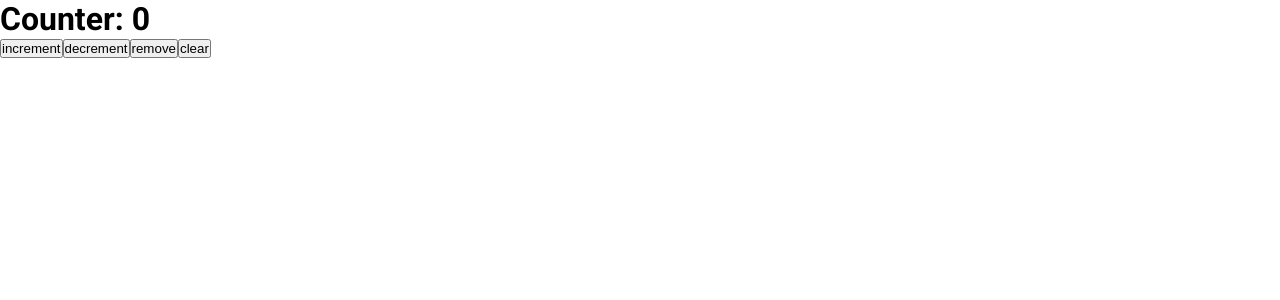
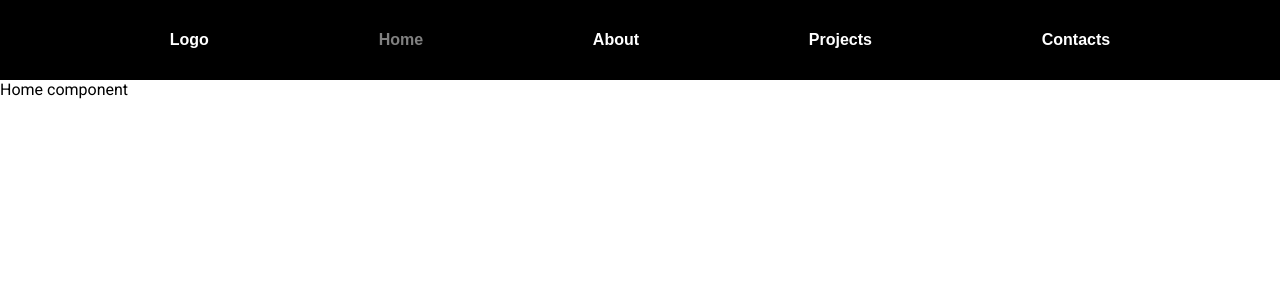
Before and after one commit to Abbos1202/reactjs, a React (Create React App) app: page /home in a window 1280 px wide. Shown: the top 300 px of the page. Built offline with nearby package versions, Linux system fonts and the light colour scheme; a web font is replaced by a local one.

Commit message:
react-roter-dom@5, BrowserRouter, Router, NavLink Link, path to, component, exact, switch, activeStyle

```diff
--- a/src/App.jsx
+++ /dev/null
@@ -1,30 +0,0 @@
-import React, { useState } from "react";
-
-const App = () => {
-  const [count, setCount] = useState(Number(localStorage.getItem('count')));
-
-  const Increment = () => {
-    // localStorage.setItem('count', count + 1)
-    localStorage.setItem('count', JSON.stringify({count: count + 1}))
-    setCount(count + 1)
-  }
-
-  const Decrement = () => {
-    localStorage.setItem('count', count - 1)
-    setCount(count - 1)
-  }
-
-   console.log(JSON.parse(localStorage.getItem('count')));
-
-  return (
-    <div>
-      <h1>Counter: {count} </h1>
-      <button onClick={Increment}>increment</button>
-      <button onClick={Decrement}>decrement</button>
-      <button onClick={() => localStorage.removeItem('count')}>remove</button>
-      <button onClick={() => localStorage.clear()}>clear</button>
-    </div>
-  );
-};
-
-export default App;
--- /dev/null
+++ b/src/components/About/index.jsx
@@ -0,0 +1,9 @@
+import React from 'react';
+
+const About = () => {
+  return (
+    <div>About</div>
+  )
+}
+
+export default About;
--- /dev/null
+++ b/src/components/Contacts/index.jsx
@@ -0,0 +1,9 @@
+import React from 'react';
+
+const Contacts = () => {
+  return (
+    <div>Contacts</div>
+  )
+}
+
+export default Contacts;
--- /dev/null
+++ b/src/components/Home/index.jsx
@@ -0,0 +1,9 @@
+import React from 'react'
+
+const Home = () => {
+  return (
+    <div>Home component</div>
+  )
+}
+
+export default Home
--- /dev/null
+++ b/src/components/Navbar/index.jsx
@@ -0,0 +1,16 @@
+import React from "react";
+import { Container, Link } from "./style";
+
+const Navbar = () => {
+  return (
+    <Container>
+        <Link activeStyle={{color: 'grey'}} to={'/'} exact>Logo</Link>
+        <Link activeStyle={{color: 'grey'}} to={'/home'}>Home</Link>
+        <Link activeStyle={{color: 'grey'}} to={'/about'}>About</Link>
+        <Link activeStyle={{color: 'grey'}} to={'/projects'}>Projects</Link>
+        <Link activeStyle={{color: 'grey'}} to={'/contacts'}>Contacts</Link>
+    </Container>
+  );
+};
+
+export default Navbar;
--- /dev/null
+++ b/src/components/Navbar/style.js
@@ -0,0 +1,20 @@
+import { styled } from "styled-components";
+import { NavLink } from "react-router-dom";
+
+const Container = styled.div`
+   width: 100%;
+   height: 80px;
+   background-color: black;
+   display: flex;
+   align-items: center;
+   justify-content: space-evenly;
+`;
+
+const Link = styled(NavLink)`
+   color: white;
+   font-family: sans-serif;
+   font-weight: 700;
+   text-decoration: none;
+`;
+
+export { Container, Link }
--- /dev/null
+++ b/src/components/Projects/index.jsx
@@ -0,0 +1,9 @@
+import React from 'react';
+
+const Projects = () => {
+  return (
+    <div>Projects</div>
+  )
+}
+
+export default Projects;
--- a/src/index.js
+++ b/src/index.js
@@ -1,12 +1,17 @@
 import React from 'react';
 import ReactDOM from 'react-dom/client';
 import './index.css';
-import App from './App';
-
+import Root from './root';
+// import { BrowserRouter } from 'react-router-dom';
+import { BrowserRouter as Router } from 'react-router-dom';
 
 const root = ReactDOM.createRoot(document.getElementById('root'));
 root.render(
   <React.StrictMode>
-    <App />
+    {/* <BrowserRouter> */}
+      <Router>
+        <Root />
+      </Router>
+    {/* </BrowserRouter> */}
   </React.StrictMode>
 );
--- /dev/null
+++ b/src/root/index.jsx
@@ -0,0 +1,33 @@
+import React from "react";
+import Navbar from "../components/Navbar";
+import Home from "../components/Home";
+import About from "../components/About";
+import Projects from "../components/Projects";
+import Contacts from "../components/Contacts";
+import { Route, Switch } from "react-router-dom";
+
+const Root = () => {
+  return (
+    <div>
+      {/* <Navbar /> */}
+      <Switch>
+        <Route path={"/home"} component={Navbar} />
+        <Route path={"/about"} component={Navbar} />
+        <Route path={"/projects"} component={Navbar} />
+        <Route path={"/contacts"} component={Navbar} />
+      </Switch>
+      <Switch>
+        <Route path={"/"} component={Home} exact />
+        <Route path={"/home"} component={Home} />
+        <Route path={"/about"} component={About} />
+        <Route path={"/projects"} component={Projects} />
+        <Route path={"/contacts"} component={Contacts} />
+        <Route path={"*"}>
+          <h1>404 Not Found</h1>
+        </Route>
+      </Switch>
+    </div>
+  );
+};
+
+export default Root;
```
Also changed, not shown: review.js (+27 -1 lines).
